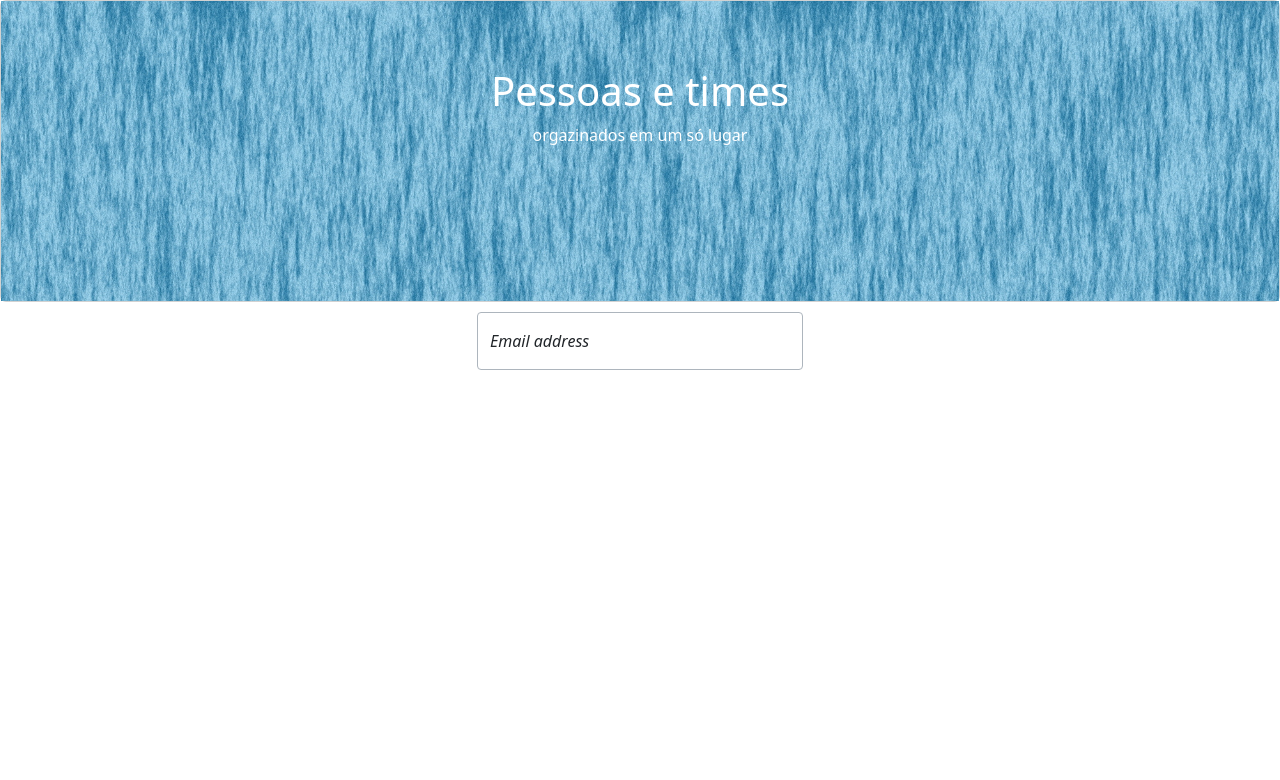
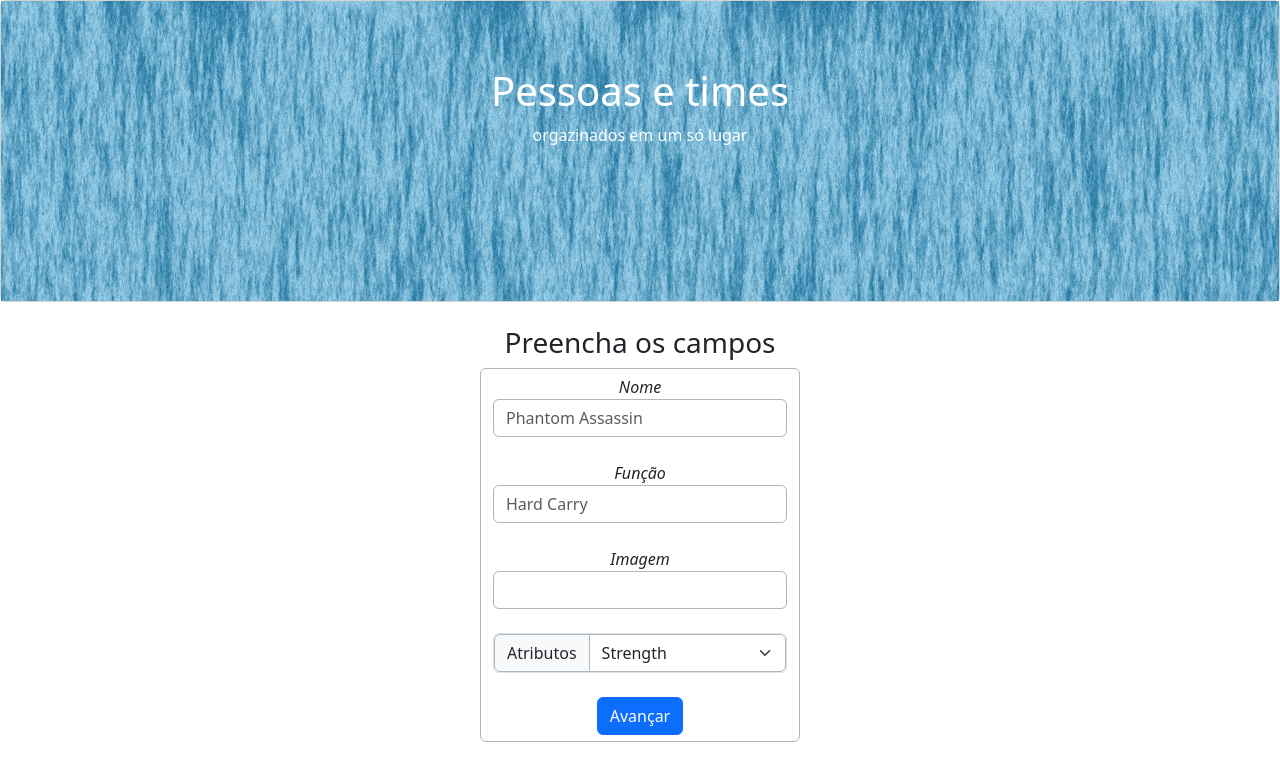
Before and after one commit to AndreNascimento1998/Organograma-React, a React (Create React App) app: page / in a window 1280 px wide. Shown: the top 780 px of the page. Built offline with nearby package versions, Linux system fonts and the light colour scheme.

Commit message:
Add forms and your's components

```diff
--- a/src/App.js
+++ b/src/App.js
@@ -1,11 +1,11 @@
 import Banner from './components/Banner';
-import TextField from './components/TextField';
+import Form from './components/Form';
 
 function App() {
   return (
     <div className="App">
       <Banner/>
-      <TextField />
+      <Form />
     </div>
   );
 }
--- /dev/null
+++ b/src/components/Button/index.js
@@ -0,0 +1,11 @@
+import './Button.css';
+
+const Button = (props) => {
+    return (
+        <div>
+            <button type='button' className="btn btn-primary mt-4">{props.texto}</button>
+        </div>
+    )
+}
+
+export default Button;
--- /dev/null
+++ b/src/components/Dropdown/index.js
@@ -0,0 +1,16 @@
+import './Dropdown.css';
+
+const Dropdown = (props) => {
+    return (
+        <div className='input-group border rounded'>
+           <label className='input-group-text border border-dark-subtle'>{props.label}</label>
+            <select className='form-select border border-dark-subtle'>
+                {props.atributos.map( (atributo, index) => {
+                    return <option key={index}>{atributo}</option>
+                })}
+            </select>
+        </div>
+    )
+}
+
+export default Dropdown;
--- /dev/null
+++ b/src/components/Form/Form.css
@@ -0,0 +1,11 @@
+.alinhamento {
+    align-items: center !important;
+    text-align: center !important;
+    justify-content: center !important;
+    margin-top: 10px !important;
+    overflow-y: hidden !important;
+}
+
+.margem {
+    margin-bottom: 30px !important;
+}
--- /dev/null
+++ b/src/components/Form/index.js
@@ -0,0 +1,25 @@
+import TextField from "../TextField";
+import DropDown from "../Dropdown";
+import Button from "../Button";
+import './Form.css';
+
+const atributos = ['Strength', 'Agility', 'Inteligence'];
+
+const Form = () => {
+    return (
+        <div className="row gx-0 mt-4 alinhamento margem">
+            <div className="col-3">
+                <h3 className="mb-2">Preencha os campos</h3 >
+                <form className="form-control border border-dark-subtle">
+                    <TextField label='Nome' placeholder='Phantom Assassin'/>
+                    <TextField label='Função' placeholder='Hard Carry'/>
+                    <TextField label='Imagem'/>
+                    <DropDown atributos={atributos} label='Atributos'/>
+                    <Button texto='Avançar'/>
+                </form>
+            </div>
+        </div>
+    )
+}
+
+export default Form;
--- a/src/components/TextField/TextField.css
+++ b/src/components/TextField/TextField.css
@@ -1,10 +1,3 @@
-.alinhamento {
-    align-items: center !important;
-    text-align: center !important;
-    justify-content: center !important;
-    margin-top: 10px !important;
-}
-
 .font-label {
     font-style: italic !important;
 }
--- a/src/components/TextField/index.js
+++ b/src/components/TextField/index.js
@@ -1,20 +1,17 @@
 import './TextField.css';
 
-const TextField = () => {
+const TextField = (props) => {
     return (
-        <div className="row alinhamento">
-            <div className="col-3 p-0">
-                <div className="form-floating cor-letra">
-                    <input
-                        type="text"
-                        className="form-control form-control-sm border border-dark-subtle"
-                        id="floatingInput"
-                        placeholder="name@example.com"
-                     />
-                    <label className='font-label'>Email address</label>
-                </div>
-            </div>
+        <div className='mb-4'>
+            <label className='font-label'>{props.label}</label>
+            <input
+                type="text"
+                className="form-control border border-dark-subtle"
+                placeholder={props.placeholder}
+            />
         </div>
+
+
     )
 }
 
```
Also changed, not shown: src/components/Button/Button.css (added), src/components/Dropdown/Dropdown.css (added).
